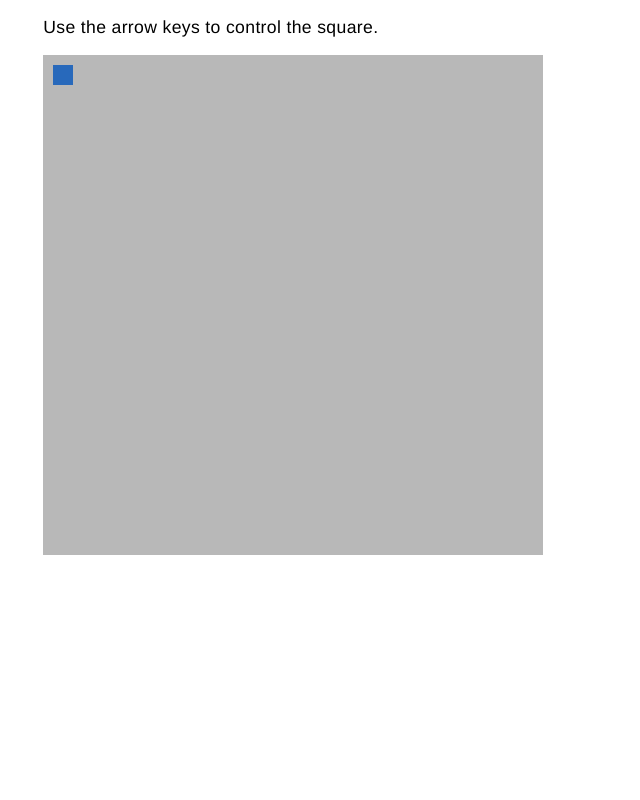
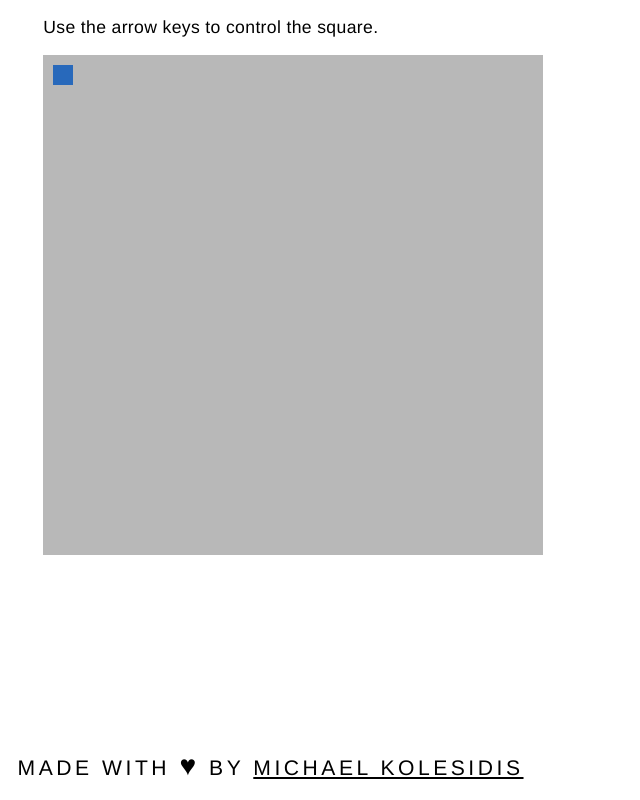
Before and after one commit to michaelkolesidis/move-square, a plain HTML site: page index.html in a window 1280 px wide. Shown: the whole page, without its empty margins (0-640 px from the left). Drawn offline with Linux system fonts and the light colour scheme.

Commit message:
added footer and gitignore

```diff
--- a/index.html
+++ b/index.html
@@ -9,7 +9,12 @@
   <svg width="500px" height="500px" class="area">
     <rect id="area" x="10" y="10" width="20" height="20" fill="rgb(40, 105, 187)" />
   </svg>
-
+  <footer>
+    <p>MADE WITH <span id="heart">♥</span> BY
+      <a href="https://github.com/michaelkolesidis/move-square" target="_blank">
+      MICHAEL KOLESIDIS</a>
+    </p>
+</footer>
   <script src="./move-square.js"></script>
 </body>
 
--- a/style.css
+++ b/style.css
@@ -14,3 +14,25 @@ div {
 .area {
     background-color: rgb(184, 184, 184);
 }
+
+footer {
+    position: absolute;
+    bottom: 0;
+    left: 0;
+  }
+
+  footer > p {
+    margin: 1rem;
+    font-size: 1.2rem;
+    font-weight: 500;
+    letter-spacing: 0.2rem;
+  }
+
+  a,
+  a:visited {
+      color: black;
+  }
+
+  #heart {
+    font-size: 1.6rem;
+  }
```
Also changed, not shown: 1 other file.
